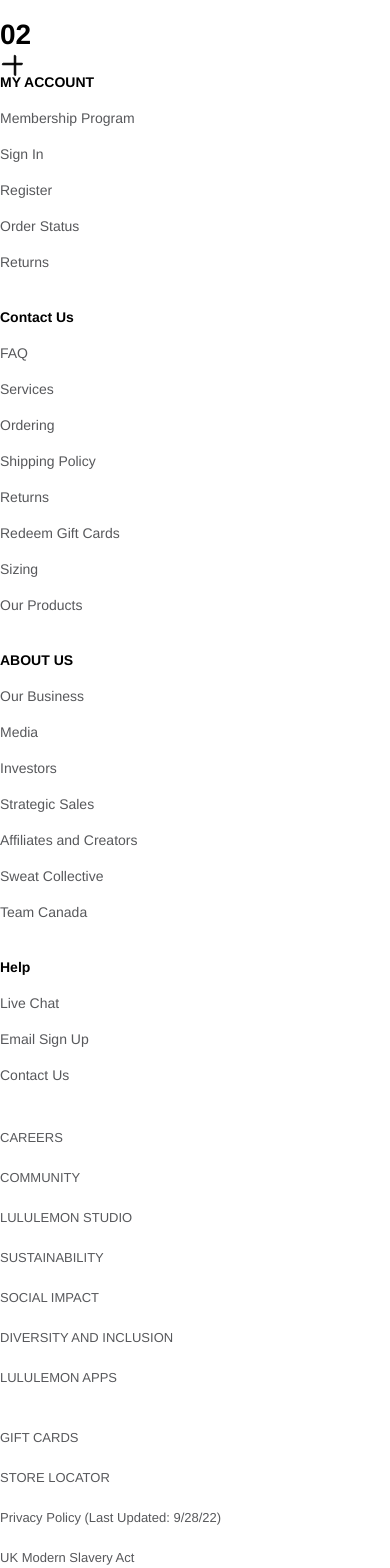
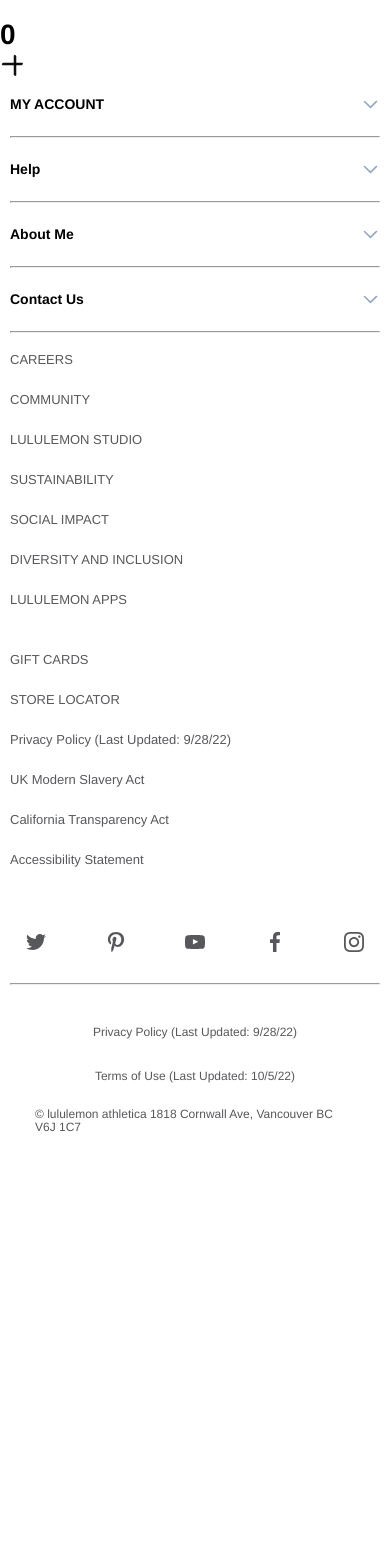
Before and after one commit to AudreyLovelace/lululemon, a React (Create React App) app: page / in a window 390 px wide. Shown: the top 1568 px of the page. After the commit the page ends 1169 px from the top, so only its background shows below. Built offline with nearby package versions, Linux system fonts and the light colour scheme.

Commit message:
footer finished

```diff
--- a/package.json
+++ b/package.json
@@ -22,6 +22,7 @@
     "react-scripts": "5.0.0",
     "redux": "^4.2.1",
     "redux-thunk": "^2.4.2",
+    "rsuite": "^5.28.2",
     "sass": "^1.59.2",
     "styled-components": "^5.3.9",
     "web-vitals": "^2.1.4"
--- a/src/components/PlusMinus.js
+++ b/src/components/PlusMinus.js
@@ -12,7 +12,7 @@
       width="24"
       viewBox="0 0 24 24"
       xmlns="http://www.w3.org/2000/svg"
-      class="accordionItemToggleIcon-2RhVn"
+      className="accordionItemToggleIcon-2RhVn"
       focusable="false"
       role="presentation"
       aria-hidden="true"
--- a/src/components/footer/MainFooter.js
+++ b/src/components/footer/MainFooter.js
@@ -14,9 +14,9 @@
         <div className="mainFooter">
             <div className="mainFooter_grid">
                 <MyAcc/>
+                <Help/>
+                <AboutUs/>
                 <ContactUs/>
-                <AboutUs/>
-                <Help/>
                 <LuluDetails/>
                 <GiftAndLocate/>
                 <Logo/>
--- a/src/components/footer/firstLine/AboutUs.js
+++ b/src/components/footer/firstLine/AboutUs.js
@@ -1,27 +1,54 @@
 import "./boxes.scss"
 import {Link} from "react-router-dom";
 import {useState} from "react";
+import {arrow} from "../../../helper/constants";
+import {dividerClasses} from "@mui/material";
+
 
 const AboutUs = () => {
 
+    const data = [{id: 0, label: "Our Business"}, {id: 1, label: "Media"},
+        {id: 3, label: "Investors"}, {id: 4, label: "Strategic Sales"}, {id: 5, label: "Affiliates and Creators"}
+    ];
+
+
+    const [isOpen, setOpen] = useState(false)
+
+    const dropDown = () => {
+        setOpen(!isOpen)
+    }
 
     return (
-        <div className="box">
-            <Link to="/" className="box_title" type='button' >
-                ABOUT US
-            </Link>
+        <>
+            <div className="box">
+                <Link to='./' className='box_header_title'>
+                    About Us
+                </Link>
+                <div className='box_detail '>
+                    {data.map((item) => {
+                        return (<Link to='./' key={item.id} className="box_detail text"> {item.label}</Link>)
+                    })}
+                </div>
+            </div>
 
 
-            <div className="box_detail">
-                <Link to="/" className="box_detail_text" type="button">Our Business</Link>
-                <Link to="/" className="box_detail_text" type="button">Media</Link>
-                <Link to="/" className="box_detail_text" type="button">Investors</Link>
-                <Link to="/" className="box_detail_text" type="button">Strategic Sales</Link>
-                <Link to="/" className="box_detail_text" type="button">Affiliates and Creators</Link>
-                <Link to="/" className="box_detail_text" type="button">Sweat Collective</Link>
-                <Link to="/" className="box_detail_text" type="button">Team Canada</Link>
+            <div className='dropdown'>
+                <div className='dropdown-header' onClick={dropDown}>
+                    About Me
+                    <div className={isOpen ? "iconFirst open" : "iconFirst"}>{arrow}</div>
+                </div>
+                <div className={`dropdown-body ${isOpen && 'open'} `}>
+                    {data.map((item) => (
+                        <Link to='./' key={item.id} className='box_detail dropdown-item text'>
+                            {item.label}
+                        </Link>
+                    ))}
+
+                </div>
+                <hr/>
             </div>
-        </div>
+
+        </>
     )
 }
 
--- a/src/components/footer/firstLine/ContactUs.js
+++ b/src/components/footer/firstLine/ContactUs.js
@@ -1,27 +1,47 @@
 import "./boxes.scss"
 import {Link} from "react-router-dom";
+import {arrow} from "../../../helper/constants";
+import {useState} from "react";
 
 const ContactUs = () => {
 
-    return (
+    const data = [{id: 0, label: "Live Chat"}, {id: 1, label: "Email Sign Up"},
+        {id: 3, label: "Contact Us"}]
+
+    const [isOpen, setOpen] = useState(false)
+
+    const dropDown = () => {
+        setOpen(!isOpen)
+    }
+
+
+    return (<>
         <div className="box">
-            <Link to="/" className="box_title" type='button'>
+            <Link to='./' className='box_header_title'>
                 Contact Us
             </Link>
+            <div className='box_detail'>
+                {data.map((item) => {
+                    return (<Link to='./' key={item.id} className='box_detail text'>{item.label}</Link>)
+                })}
+            </div>
+        </div>
 
 
-            <div className="box_detail">
-                <Link to="/" className="box_detail_text" type="button">FAQ</Link>
-                <Link to="/" className="box_detail_text" type="button">Services</Link>
-                <Link to="/" className="box_detail_text" type="button">Ordering</Link>
-                <Link to="/" className="box_detail_text" type="button">Shipping Policy</Link>
-                <Link to="/" className="box_detail_text" type="button">Returns</Link>
-                <Link to="/" className="box_detail_text" type="button">Redeem Gift Cards</Link>
-                <Link to="/" className="box_detail_text" type="button">Sizing</Link>
-                <Link to="/" className="box_detail_text" type="button">Our Products</Link>
+        <div className='dropdown'>
+            <div className='dropdown-header' onClick={dropDown}>
+                Contact Us
+                <div className={isOpen ? 'iconFirst open' : 'iconFirst'}>{arrow}</div>
             </div>
+
+            <div className={`dropdown-body ${isOpen && 'open'}`}>
+                {data.map(item => {
+                    return (<Link to='./' className='box_detail text dropdown-item'>{item.label}</Link>)
+                })}
+            </div>
+            <hr/>
         </div>
-    )
+    </>)
 }
 
 export default ContactUs
--- a/src/components/footer/firstLine/Help.js
+++ b/src/components/footer/firstLine/Help.js
@@ -1,23 +1,54 @@
 import "./boxes.scss"
+import {useState} from "react";
 import {Link} from "react-router-dom";
+import {arrow} from "../../../helper/constants";
 
 const Help = () => {
 
-    return (
-        <div className="box">
-            <Link to="/" className="box_title" type='button'>
-                Help
-            </Link>
+    const data = [{id: 0, label: "FAQ"}, {id: 1, label: "Services"},
+        {id: 3, label: "Ordering"}, {id: 4, label: "Shipping Policy"}, {id: 5, label: "Returns"},
+        {id: 6, label: "Redeem Gift Cards"}, {id: 7, label: "Sizing"}, {id: 8, label: "Our Products"}
+    ]
 
 
-            <div className="box_detail">
-                <Link to="/" className="box_detail_text" type="button">Live Chat</Link>
-                <Link to="/" className="box_detail_text" type="button">Email Sign Up</Link>
-                <Link to="/" className="box_detail_text" type="button">Contact Us</Link>
+    const [isOpen, setOpen] = useState(false)
 
+    const dropDown = () => setOpen(!isOpen)
+
+    return (
+        <>
+            <div className="box">
+                <Link to='./' className="box_header_title" type="button">
+                    Help
+                </Link>
+                <div className="box_detail">
+                    {data.map((item) => {
+                        return (<Link to="./" key={item.id} className="box_detail text">{item.label}</Link>)
+                    })}
+                </div>
             </div>
-        </div>
+
+
+            <div className="dropdown">
+                <div className='dropdown-header' onClick={dropDown}>
+                    Help
+                    <div className={isOpen ? "iconFirst open" : "iconFirst"}>{arrow}</div>
+                </div>
+
+                <div className={`dropdown-body ${isOpen && 'open'}`}>
+                    {data.map(item => (
+                        <Link to='./' className="box_detail dropdown-item text" key={item.id}>
+                            {item.label}
+                        </Link>
+                    ))}
+
+                </div>
+                <hr/>
+            </div>
+
+        </>
     )
+
 }
 
 export default Help
--- a/src/components/footer/firstLine/MyAcc.js
+++ b/src/components/footer/firstLine/MyAcc.js
@@ -1,31 +1,51 @@
 import "./boxes.scss"
 import {Link} from "react-router-dom";
 import {useState} from "react";
+import {arrow} from "../../../helper/constants";
 
 const MyAcc = () => {
 
-    const [showDetail, setShowDetail] = useState(false)
 
-    const cbHandle = () => {
-        setShowDetail(!showDetail)
-    }
+    const data = [{id: 0, label: "Membership Program"}, {id: 1, label: "Sign In"},
+        {id: 3, label: "Register"}, {id: 4, label: "Order Status"}, {id: 5, label: "Returns"}
+    ];
+
+    const [isOpen, setOpen] = useState(false);
+
+    const dropdown = () => setOpen(!isOpen);
 
 
     return (
-        <div className="box">
-            <Link to="/" className="box_title" type='button' onClick={cbHandle}>
-                MY ACCOUNT
-            </Link>
+        <>
+            <div className="box">
+                <Link to="/" className="box_header_title" type='button'>
+                    MY ACCOUNT
+                </Link>
+                <div className="box_detail">
+                    {data.map((item) => {
+                        return (<Link to="/" key={item.id} className="box_detail text">{item.label} </Link>
+                        )
+                    })}
+                </div>
+            </div>
 
 
-            <div className="box_detail">
-                <Link to="/" className="box_detail_text" type="button">Membership Program</Link>
-                <Link to="/" className="box_detail_text" type="button">Sign In</Link>
-                <Link to="/" className="box_detail_text" type="button">Register</Link>
-                <Link to="/" className="box_detail_text" type="button">Order Status</Link>
-                <Link to="/" className="box_detail_text" type="button">Returns</Link>
+            <div className='dropdown'>
+                <div className='dropdown-header ' onClick={dropdown}>
+                    MY ACCOUNT
+                    <div className={isOpen ? "iconFirst open" : "iconFirst"}>{arrow}</div>
+                </div>
+
+                <div className={`dropdown-body ${isOpen && 'open'}`}>
+                    {data.map(item => (
+                        <Link to='./' className="box_detail dropdown-item text" key={item.id}>
+                            {item.label}
+                        </Link>
+                    ))}
+                </div>
+                <hr/>
             </div>
-        </div>
+        </>
     )
 }
 
--- a/src/components/footer/firstLine/boxes.scss
+++ b/src/components/footer/firstLine/boxes.scss
@@ -1,4 +1,6 @@
 .box {
+
+  &_header {
 
 
     &_title {
@@ -9,6 +11,7 @@
       line-height: 25px;
       position: relative;
       width: fit-content;
+
 
       &::before {
         content: "";
@@ -26,25 +29,31 @@
       }
 
     }
+  }
 
   &_detail {
     display: flex;
     flex-direction: column;
     align-items: flex-start;
-    padding: 15px 0;
+    padding: 10px 0;
+  }
+}
 
+.box_header_title:hover {
+  color: #57585B;
+}
 
-    &_text {
-      margin-bottom: 20px;
+.text {
   font-size: 14px;
   text-decoration: none;
   color: #57585B;
   position: relative;
+  width: fit-content;
 
   &::before {
     content: "";
     position: absolute;
-        bottom: -5px;
+    bottom: 5px;
     left: 0;
     width: 0;
     height: 2px;
@@ -56,16 +65,58 @@
     width: 100%;
   }
 }
+
+.dropdown {
+  width: 100%;
+  background-color: white;
 }
+
+.dropdown-header {
+  padding: 15px 0;
+  cursor: pointer;
+  display: flex;
+  justify-content: space-between;
+  align-items: center;
+  font-weight: 600;
+}
+
+.dropdown-body {
+  display: none;
+
+}
+
+.dropdown-body.open {
+  display: block;
+}
+
+.dropdown-item {
+  padding: 10px 0;
+
+  :hover {
+    cursor: pointer;
+  }
+}
+
+.iconFirst {
+  font-size: 13px;
+  color: #91A5BE;
+  transform: rotate(-90deg);
+  transition: all ease-in-out 0.1s;
+}
+
+.iconFirst.open {
+  transform: rotate(90deg);
 }
 
 
 @media screen and (max-width: 990px) {
-  .box_title {
-    flex-direction: column;
-    flex-wrap: wrap;
-    flex: 0 0 100%;
-    max-width: 100%;
-    padding: 15px 0 ;
+  .box {
+    display: none;
   }
 }
+
+@media screen and (min-width: 990px) {
+  .dropdown {
+    display: none;
+  }
+}
--- a/src/components/footer/mainFooter.scss
+++ b/src/components/footer/mainFooter.scss
@@ -1,4 +1,5 @@
 .mainFooter {
+  padding: 10px;
 
 
   &_grid {
@@ -11,6 +12,7 @@
     .mainFooter_grid {
       display: flex;
       flex-direction: column;
+      flex: 0 0 100%;
     }
   }
 
--- a/src/components/footer/thirdLine/localAdd.scss
+++ b/src/components/footer/thirdLine/localAdd.scss
@@ -47,3 +47,32 @@
     }
   }
 }
+
+
+@media screen and (max-width: 990px) {
+  .thirdLine,
+  .thirdLine_otherTwo_term{
+    display: flex;
+    flex-direction: column;
+    justify-content: center;
+  }
+}
+
+@media screen and (max-width: 990px) {
+  span {
+    display: none;
+  }
+}
+
+@media screen and (max-width: 990px) {
+  .thirdLine_otherTwo_term {
+    padding: 10px 0;
+    margin: 10px 0 ;
+  }
+}
+
+@media screen and (max-width: 990px) {
+  .thirdLine_otherTwo_term::before {
+    bottom: 5px;
+  }
+}
--- a/src/helper/constants.js
+++ b/src/helper/constants.js
@@ -1 +1,12 @@
-export const types = { actionName: "typename" };
+export const types = {actionName: "typename"};
+
+
+export const arrow = (
+        <svg height="16" width="16" viewBox="0 0 16 16" xmlns="http://www.w3.org/2000/svg" focusable="false" role="img"
+             aria-labelledby="icon_:r1g:" aria-hidden="false"><title id="icon_:r1g:">leftChevronIcon</title>
+            <path
+                d="M11 15 4.54 8.53a.74.74 0 0 1 0-1.06L11 1l.35.35a1 1 0 0 1 0 1.41L6.13 8l5.26 5.24 a1 1 0 0 1 0 1.41L11 15Z"
+                fill="currentColor" fillRule="evenodd"></path>
+
+        </svg>
+    )
```
Also changed, not shown: 1 other file (tests, documents, lock files or other folders). Lines whose indentation alone changed are shown as unchanged.
